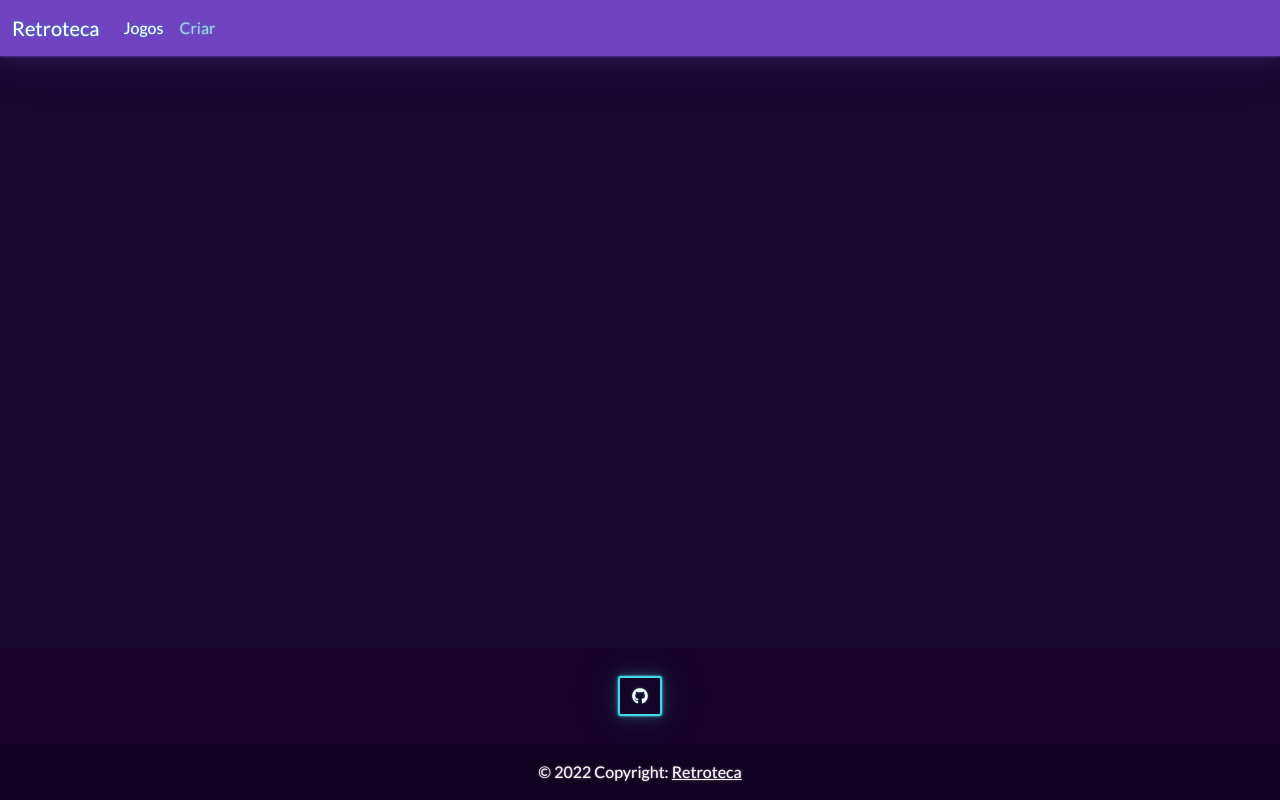
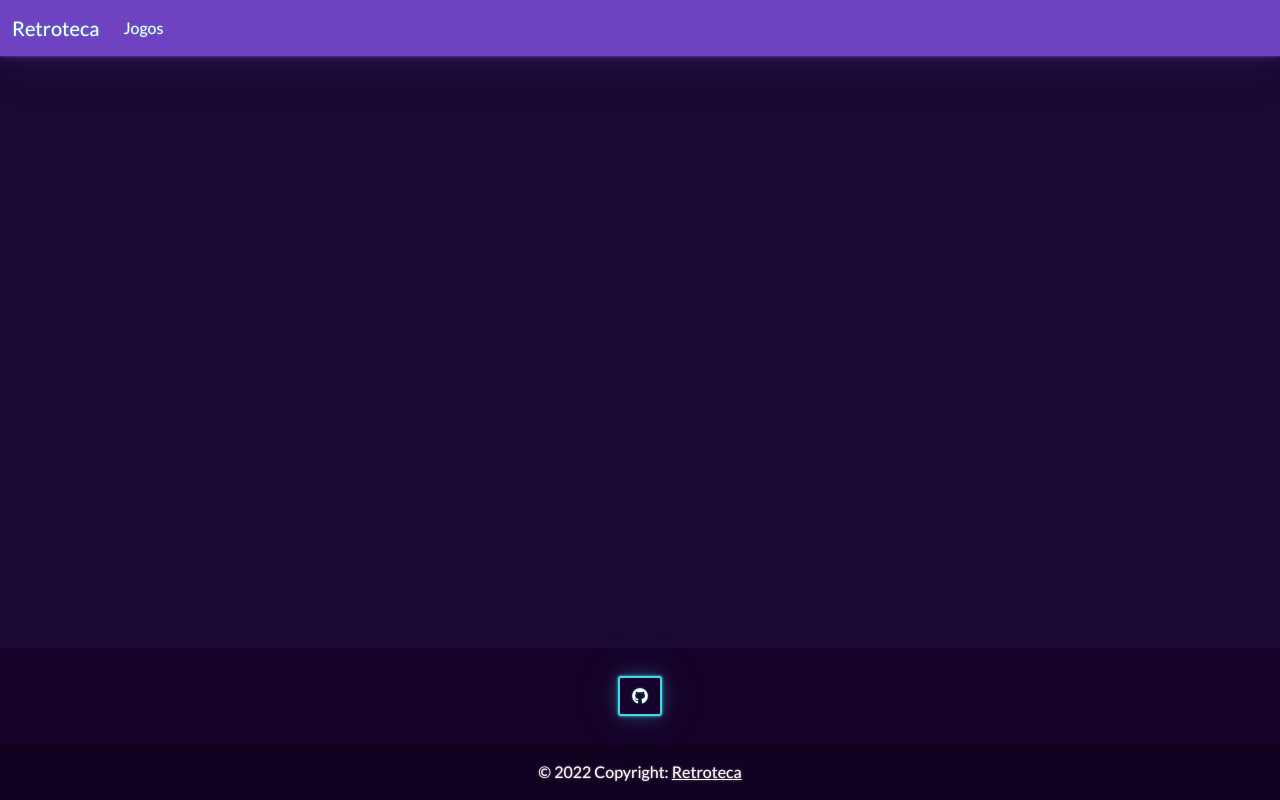
Before and after one commit to coanjos/retroteca-front, an Angular app: page / in a window 1280 px wide. Built offline with nearby package versions, Linux system fonts and the light colour scheme; no server answers.

Commit message:
adiciona nav

```diff
--- a/src/app/shared/components/nav/nav.component.html
+++ b/src/app/shared/components/nav/nav.component.html
@@ -12,8 +12,6 @@
               <span class="visually-hidden">(current)</span>
             </a>
           </li>
-          <li class="nav-item">
-            <a class="nav-link" href="/jogos/registro">Criar</a>
         </ul>
       </div>
     </div>
```
